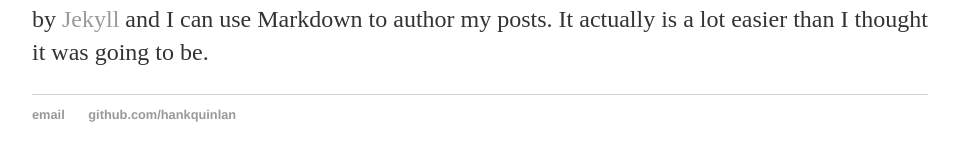
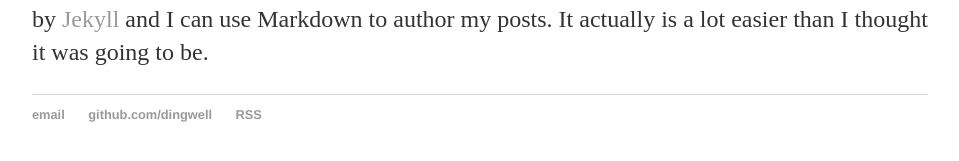
Before and after one commit to dingwell/dingwell.github.io, a Jekyll site: the page built from _posts/2015-03-11-testing-blog-function.md, in a window 1280 px wide. Shown: the part 286-447 px from the top of the page, without its empty margins (160-1119 px from the left). Built offline with Jekyll 4.4.1, drawn with Linux system fonts in a browser that asks for light colours.

Commit message:
Linked feed in footer

```diff
--- a/_layouts/default.html
+++ b/_layouts/default.html
@@ -22,7 +22,8 @@
 			<footer>
 	    		<ul>
 	        		<li><a href="mailto:publicadam2011@gmail.com">email</a></li>
-	        		<li><a href="https://github.com/dingwell">github.com/hankquinlan</a></li>
+	        		<li><a href="https://github.com/dingwell">github.com/dingwell</a></li>
+	        		<li><a href="/blog/atom.xml">RSS</a></li>
 				</ul>
 			</footer>
 		</body>
```
